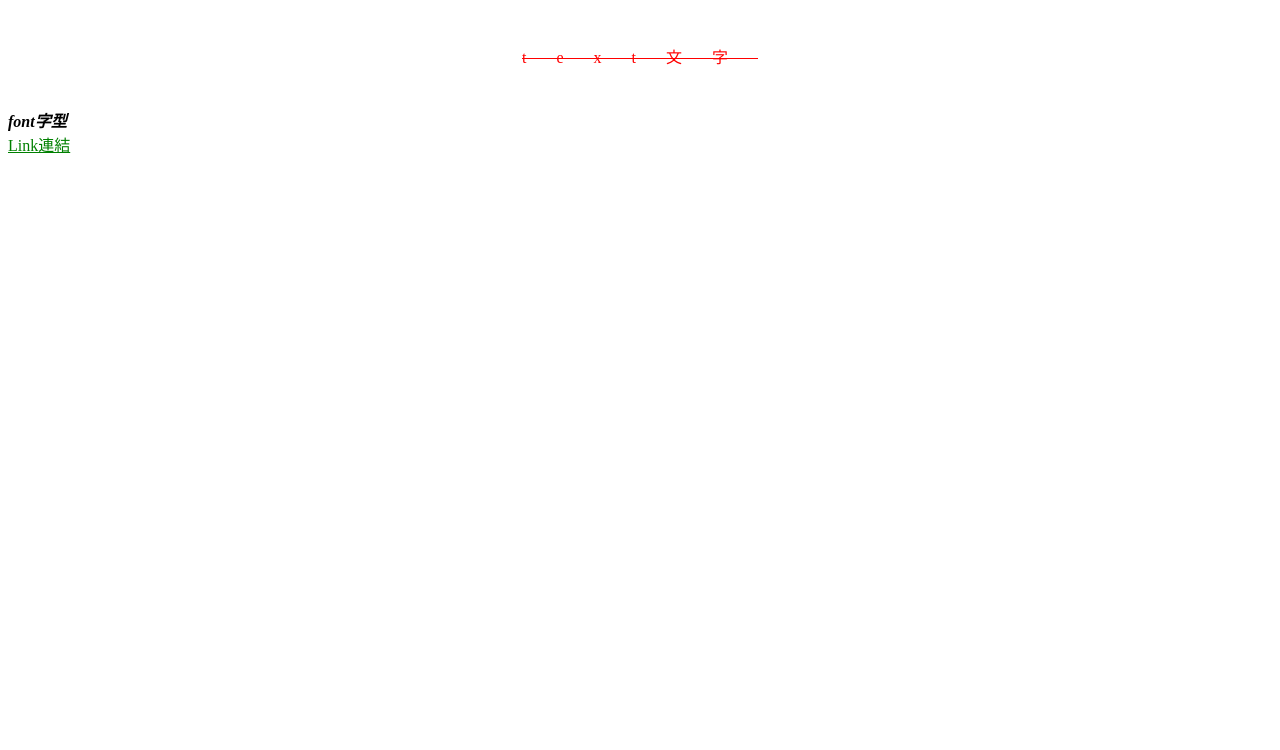
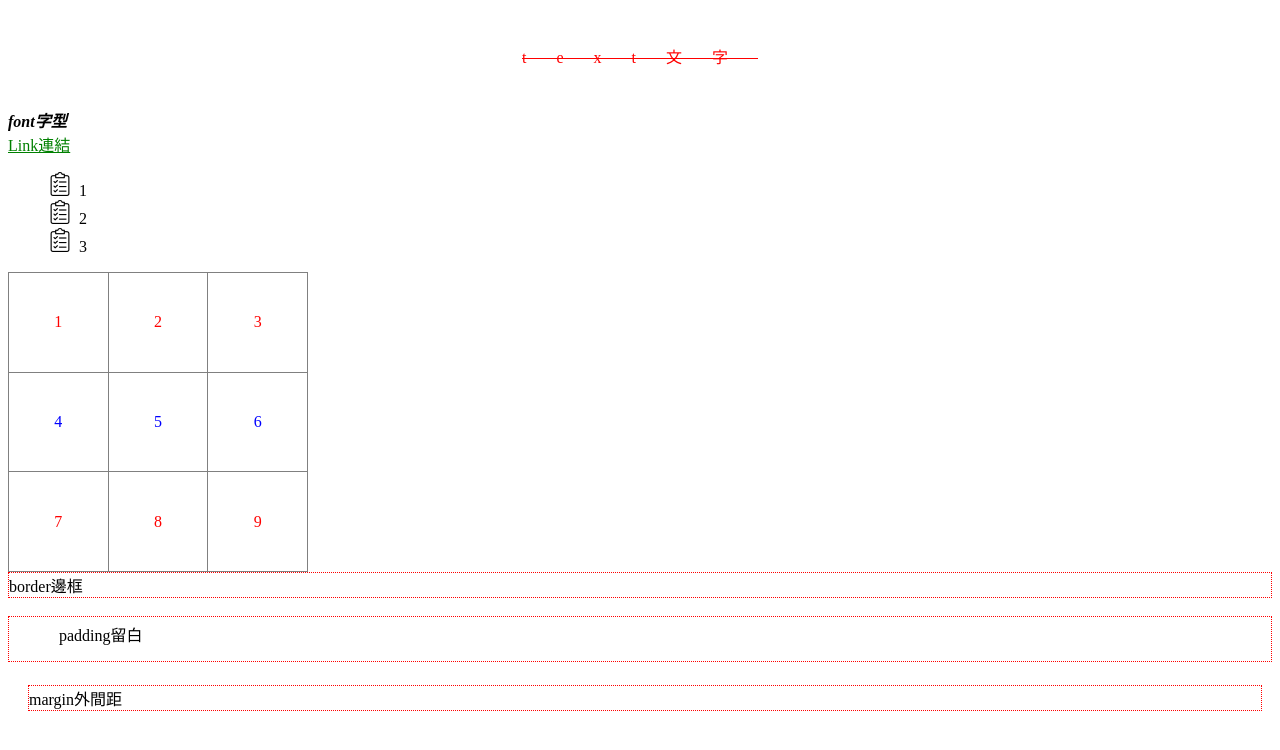
Before and after one commit to lynn5749/3411207024, a plain HTML site: page css_all.html in a window 1280 px wide. Drawn offline with Linux system fonts and the light colour scheme.

Commit message:
Add files via upload

```diff
--- a/css_all.html
+++ b/css_all.html
@@ -65,6 +65,49 @@
            .a_link:active{
             color:blue;
            }
+           /*list列表*/
+           .list{
+            list-style-type: :square;
+            /*位置*/
+            list-style-position: inside;
+            /*圖片*/
+            list-style-image: url('list.png');
+           }
+           /*table表格*/
+           /*合併框線*/
+           .table_css{
+            border-collapse: collapse ;
+           }
+           td{
+            /*左右對齊*/
+            text-align:center;
+            /*上下對齊*/
+            vertical-align: center;
+           }
+           /*奇數行*/
+           tr:nth-child(odd){
+           color:red;}
+           /*偶數行*/
+           tr:nth-child(even){
+            color: blue;
+           }
+           .div_border{
+            /*邊框粗細*/
+            border-width: 1px;
+            /*邊框類型*/
+            border-style: dotted;
+            /*顏色*/
+            border-color: red;
+           }
+           /*padding留白*/
+           .div_padding{
+            /*上下左右*/
+            padding: 5px 10px 15px 50px;
+           }
+           .div_margin{
+            /*上下左右*/
+            margin: 5px 10px 15px 20px;
+           }
 
     </style>
 </head>
@@ -76,5 +119,32 @@
            font字型
     </div>
     <a href="#" class="a_link">Link連結</a>
+    <ol class="list">
+         <li>1</li>
+         <li>2</li>
+         <li>3</li>
+    </ol>
+    <table class="table_css" border="1" cellpadding="0" cellspacing="0" width="300" height="300">
+    <tr>
+      <td>1</td>
+      <td>2</td>
+      <td>3</td>
+    </tr>
+    <tr>
+      <td>4</td>
+      <td>5</td>
+      <td>6</td>
+    </tr>
+    <tr>
+      <td>7</td>
+      <td>8</td>
+      <td>9</td>
+    </tr>
+    </table>
+    <div class="div_border">border邊框</div>
+    <br>
+    <div class="div_border div_padding">padding留白</div>
+    <br>
+    <div class="div_border div_margin">margin外間距</div>
 </body>
 </html>
```
Also changed, not shown: list.png (added).
